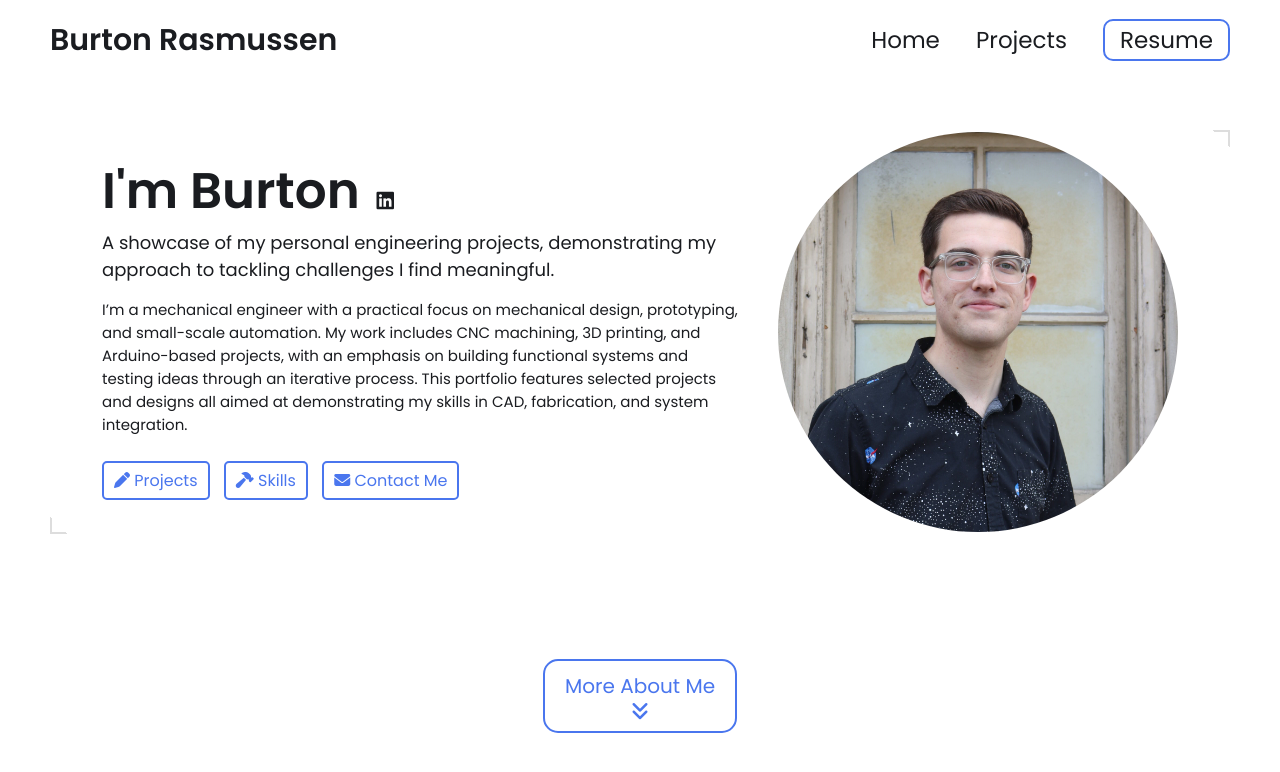
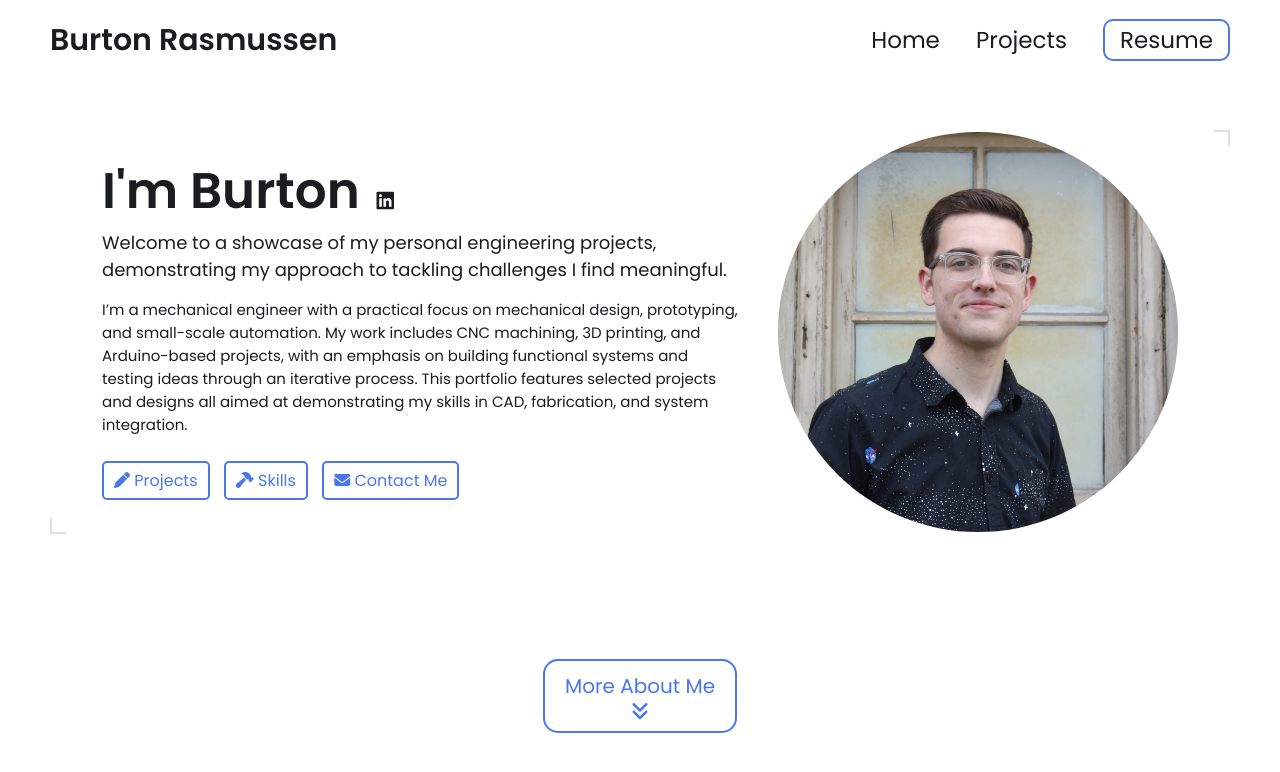
Before and after one commit to burtonrasmussen/burtonrasmussen.github.io, a Jekyll site: the page built from index.html, in a window 1280 px wide and 900 px high. Shown: the top 772 px of the window. Built offline with Jekyll 4.4.1, drawn with Linux system fonts in a browser that asks for light colours.

Commit message:
Update _config.yml
welcome t o h e l l

```diff
--- a/_config.yml
+++ b/_config.yml
@@ -13,7 +13,7 @@ title: Burton Rasmussen's Portfolio # This is what shows up in the tab of the br
 
 # Hero Section
 name: Burton Rasmussen
-headline: A showcase of my personal engineering projects, demonstrating my approach to tackling challenges I find meaningful.
+headline: Welcome to a showcase of my personal engineering projects, demonstrating my approach to tackling challenges I find meaningful.
 description: >- # dont remove this line. this will ignore all new lines until the next section
   I’m a mechanical engineer with a practical focus on mechanical design, prototyping, and small-scale automation. My work includes
   CNC machining, 3D printing, and Arduino-based projects, with an emphasis on building functional systems and testing ideas
```
